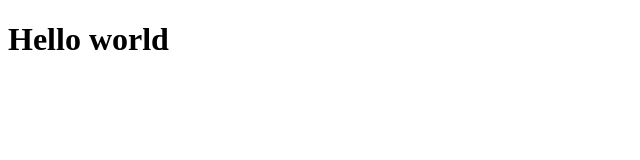
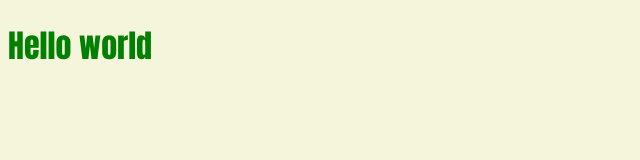
Before and after one commit to Maslah-mohamed1789/Maslah-website, a plain HTML site: page index.html in a window 1280 px wide. Shown: the whole page, without its empty margins (0-640 px from the left). Drawn offline with Linux system fonts and the light colour scheme.

Commit message:
add style.css, connect to index.html

```diff
--- a/index.html
+++ b/index.html
@@ -3,6 +3,7 @@
 <head>
     <meta charset="UTF-8">
     <meta name="viewport" content="width=device-width, initial-scale=1.0">
+    <link rel="stylesheet" href="style.css" />
     <title>Maslah-website</title>
 </head>
 <body>
--- /dev/null
+++ b/style.css
@@ -0,0 +1,13 @@
+body {
+    background:beige;
+    font-size: medium;
+    font-family: Impact, Haettenschweiler, 'Arial Narrow Bold', sans-serif;
+    font-family: Arial, Helvetica, sans-serif
+    text-align: ;left;
+    text-shadow: 0cap;
+    border: 0ch;
+    display: block;
+    color: green;
+
+
+  }
```
